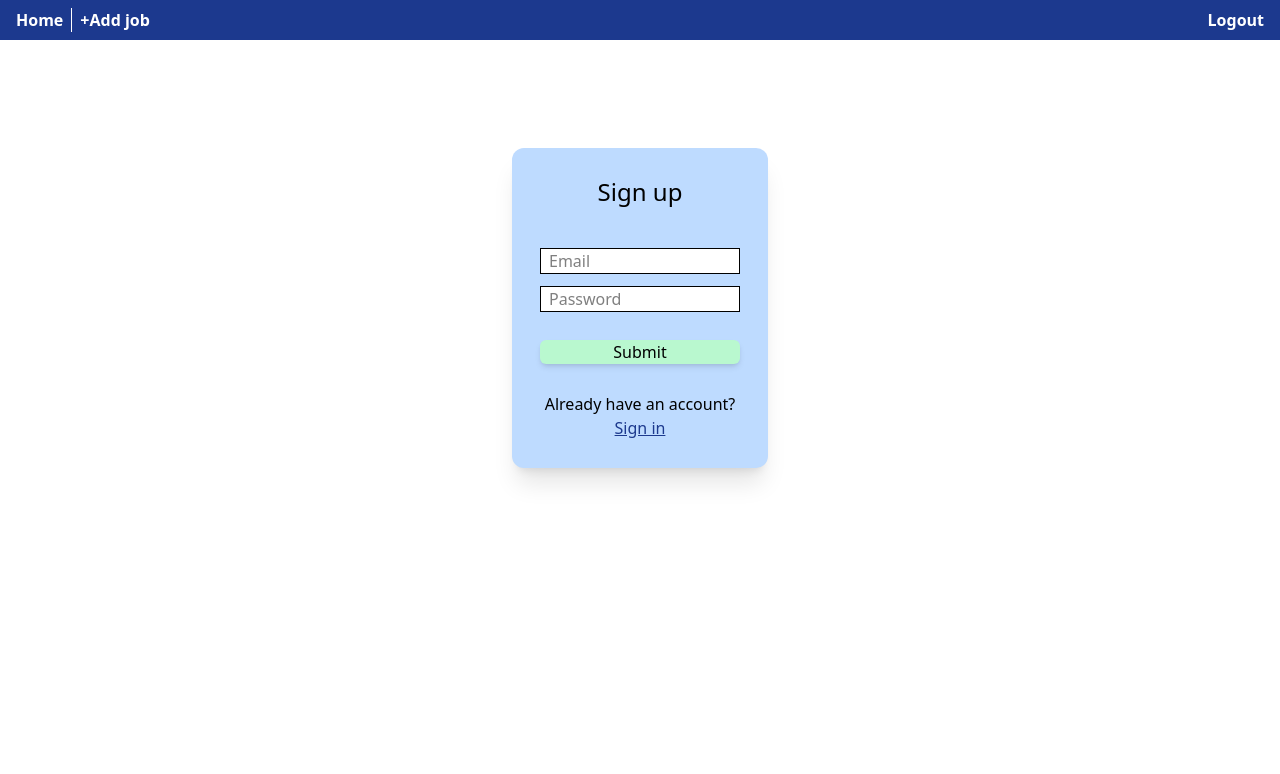
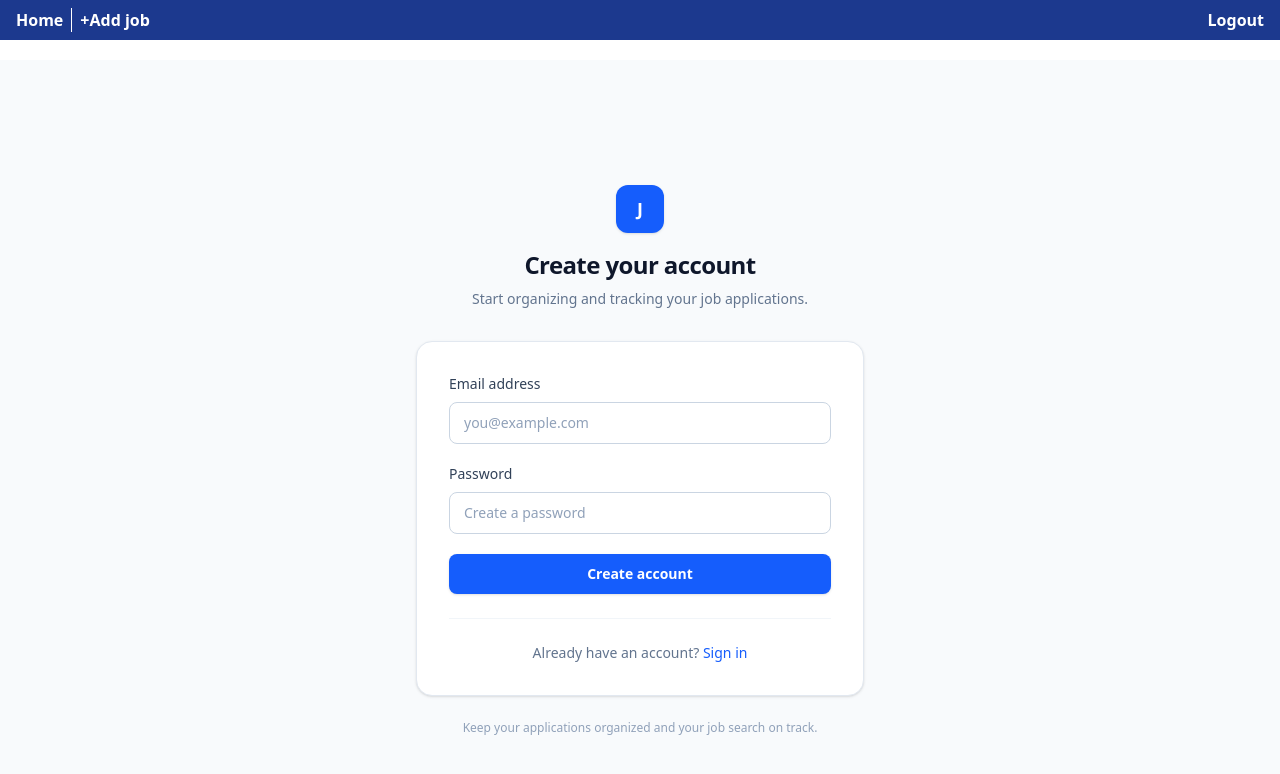
Before and after one commit to moinsayed7/Job_tracker, a Next.js app: page /register in a window 1280 px wide. Shown: the top 774 px of the page. Built offline with nearby package versions, Linux system fonts and the light colour scheme.

Commit message:
Improved UI of register page

```diff
--- a/src/app/register/page.tsx
+++ b/src/app/register/page.tsx
@@ -1,91 +1,145 @@
-"use client"
+"use client";
 
-import { useState } from "react"
+import { useState } from "react";
 
+export default function CreateAcc() {
+  const [email, setEmail] = useState<string>("");
+  const [password, setPassword] = useState<string>("");
+  const [isLoading, setIsLoading] = useState<boolean>(false);
+  const [error, setError] = useState<null | string>(null);
 
+  const handleSubmit = async (e: React.FormEvent<HTMLFormElement>) => {
+    e.preventDefault();
 
+    setError(null);
 
+    if (email.trim() === "" || password.trim() === "") {
+      setError("Email and password cannot be empty");
+      return;
+    }
 
-export default function CreateAcc(){
-    const [email, setEmail]=useState<string>("");
-    const [password, setPassword]= useState<string>("");
-    const [isLoading,setIsLoading]= useState<boolean>(false);
-    const [error,setError]= useState<null | string>(null);
+    setIsLoading(true);
 
-    return (
-        <div className="flex justify-center ">
-            <div className="bg-blue-200 flex flex-col items-center py-7 px-7 rounded-xl mt-22 shadow-xl">
+    try {
+      const response = await fetch("/api/register", {
+        method: "POST",
+        headers: { "Content-Type": "application/json" },
+        body: JSON.stringify({
+          email,
+          password,
+        }),
+      });
 
-            <h1  className="text-center text-2xl mb-10">Sign up</h1>
+      if (!response.ok) {
+        const body = await response.json();
+        setError(body.error ?? "Unable to create your account");
+        return;
+      }
 
+      window.location.href = "/login";
+    } catch {
+      setError("Something went wrong. Please try again.");
+    } finally {
+      setIsLoading(false);
+    }
+  };
+
+  return (
+    <main className="min-h-screen bg-slate-50 flex items-center justify-center px-4 py-10">
+      <div className="w-full max-w-md">
+        <div className="mb-8 text-center">
+          <div className="mx-auto mb-4 flex h-12 w-12 items-center justify-center rounded-xl bg-blue-600 text-lg font-bold text-white shadow-sm">
+            J
+          </div>
+
+          <h1 className="text-2xl font-semibold tracking-tight text-slate-900">
+            Create your account
+          </h1>
+
+          <p className="mt-2 text-sm text-slate-500">
+            Start organizing and tracking your job applications.
+          </p>
+        </div>
+
+        <div className="rounded-2xl border border-slate-200 bg-white p-6 shadow-sm sm:p-8">
+          <form onSubmit={handleSubmit} className="space-y-5">
             <div>
-                <input  className="border bg-white px-2 w-50 mb-3"
-                placeholder="Email"
-                disabled={isLoading} value={email} type="text" name="" id="email"
-                onChange={(e)=>{
-                    setEmail(e.target.value)
-                }}
-                />
+              <label
+                htmlFor="email"
+                className="mb-2 block text-sm font-medium text-slate-700"
+              >
+                Email address
+              </label>
+
+              <input
+                id="email"
+                type="email"
+                name="email"
+                autoComplete="email"
+                placeholder="you@example.com"
+                disabled={isLoading}
+                value={email}
+                onChange={(e) => setEmail(e.target.value)}
+                className="w-full rounded-lg border border-slate-300 bg-white px-3.5 py-2.5 text-sm text-slate-900 outline-none transition placeholder:text-slate-400 hover:border-slate-400 focus:border-blue-500 focus:ring-4 focus:ring-blue-500/10 disabled:cursor-not-allowed disabled:bg-slate-50 disabled:text-slate-500"
+              />
             </div>
 
             <div>
+              <label
+                htmlFor="password"
+                className="mb-2 block text-sm font-medium text-slate-700"
+              >
+                Password
+              </label>
 
-                <input  className="border bg-white px-2 w-50 mb-7"
-                placeholder="Password"
-                disabled={isLoading} value={password} type="password" name="" id="password"
-                onChange={ (e)=>{
-                    setPassword(e.target.value)
-                }}
-                />
+              <input
+                id="password"
+                type="password"
+                name="password"
+                autoComplete="new-password"
+                placeholder="Create a password"
+                disabled={isLoading}
+                value={password}
+                onChange={(e) => setPassword(e.target.value)}
+                className="w-full rounded-lg border border-slate-300 bg-white px-3.5 py-2.5 text-sm text-slate-900 outline-none transition placeholder:text-slate-400 hover:border-slate-400 focus:border-blue-500 focus:ring-4 focus:ring-blue-500/10 disabled:cursor-not-allowed disabled:bg-slate-50 disabled:text-slate-500"
+              />
             </div>
-            {error && <p className="text-red mb-3">{error}</p>}
 
-            <button className="w-50 bg-green-200 mb-7 rounded-md shadow-md"
-            onClick={async ()=>{
-                setError(null);
-                setIsLoading(true)
+            {error && (
+              <div
+                role="alert"
+                className="rounded-lg border border-red-200 bg-red-50 px-3.5 py-2.5 text-sm text-red-700"
+              >
+                {error}
+              </div>
+            )}
 
-                if(email.trim()==="" || password.trim()===""){
-                    setError("Email or password cannot be emphty");
-                    setIsLoading(false)
-                    return
-                }
+            <button
+              type="submit"
+              disabled={isLoading}
+              className="w-full rounded-lg bg-blue-600 px-4 py-2.5 text-sm font-semibold text-white shadow-sm transition hover:bg-blue-700 focus:outline-none focus:ring-4 focus:ring-blue-500/20 disabled:cursor-not-allowed disabled:opacity-60"
+            >
+              {isLoading ? "Creating account..." : "Create account"}
+            </button>
+          </form>
 
-                const data= {
-                    email:email,
-                    password:password
-                };
+          <div className="mt-6 border-t border-slate-100 pt-6 text-center">
+            <p className="text-sm text-slate-500">
+              Already have an account?{" "}
+              <a
+                href="/login"
+                className="font-medium text-blue-600 transition hover:text-blue-700 hover:underline"
+              >
+                Sign in
+              </a>
+            </p>
+          </div>
+        </div>
 
-                const response= await fetch("/api/register", {
-                    method:"POST",
-                    headers: {"Content-Type": "application/json"},
-                    body: JSON.stringify(data),
-
-
-                });
-
-                if(!response.ok){
-                    const body=await response.json();
-                    setError(body.error ?? "Error occured")
-                    setIsLoading(false);
-                    return
-                }
-
-                setIsLoading(false);
-                window.location.href="/login"
-
-
-
-
-
-
-
-            }}>Submit</button>
-
-            <p className="w-50 text-center">Already have an account? <a  className="text-blue-900 underline" href="/login">Sign in</a></p>
-            </div>
-        </div>
-    )
-
-
+        <p className="mt-6 text-center text-xs text-slate-400">
+          Keep your applications organized and your job search on track.
+        </p>
+      </div>
+    </main>
+  );
 }
```
